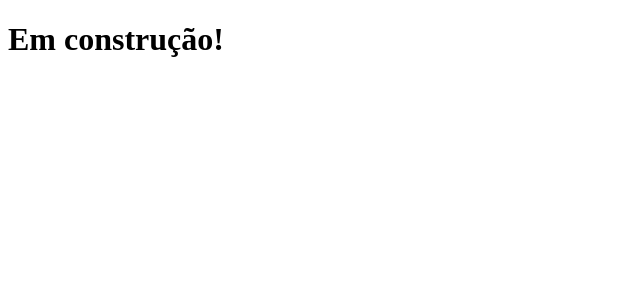
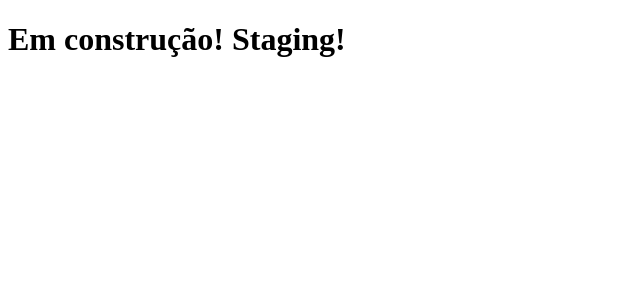
Before and after one commit to Lvcasfarias/clone-tabnews, a Next.js app: page / in a window 1280 px wide. Shown: the top 300 px of the page, without its empty margins (0-640 px from the left). Built offline with nearby package versions, Linux system fonts and the light colour scheme.

Commit message:
Adicionando uma diferenca entre prod e stagnig

```diff
--- a/pages/index.js
+++ b/pages/index.js
@@ -1,5 +1,5 @@
 function Home() {
-  return <h1>Em construção!</h1>;
+  return <h1>Em construção! Staging!</h1>;
 }
 
 export default Home;
```
